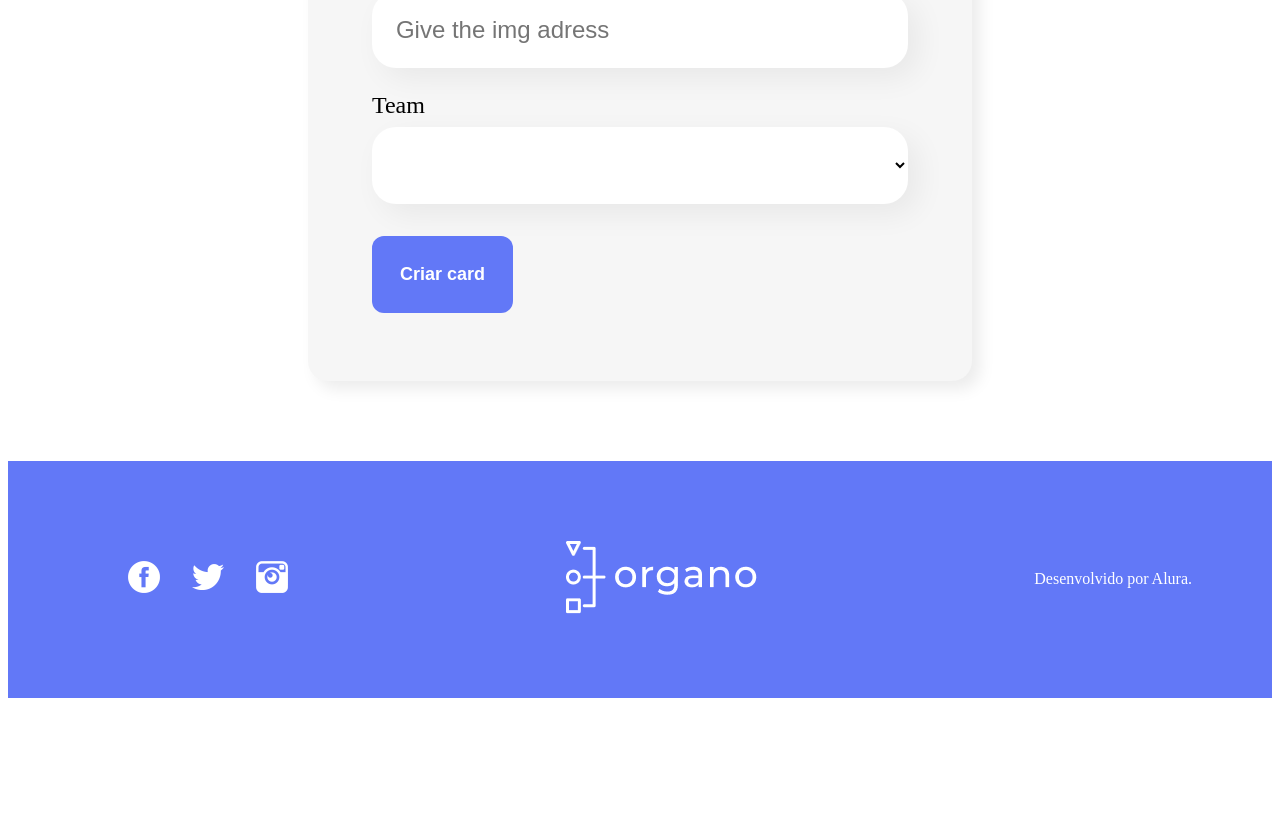
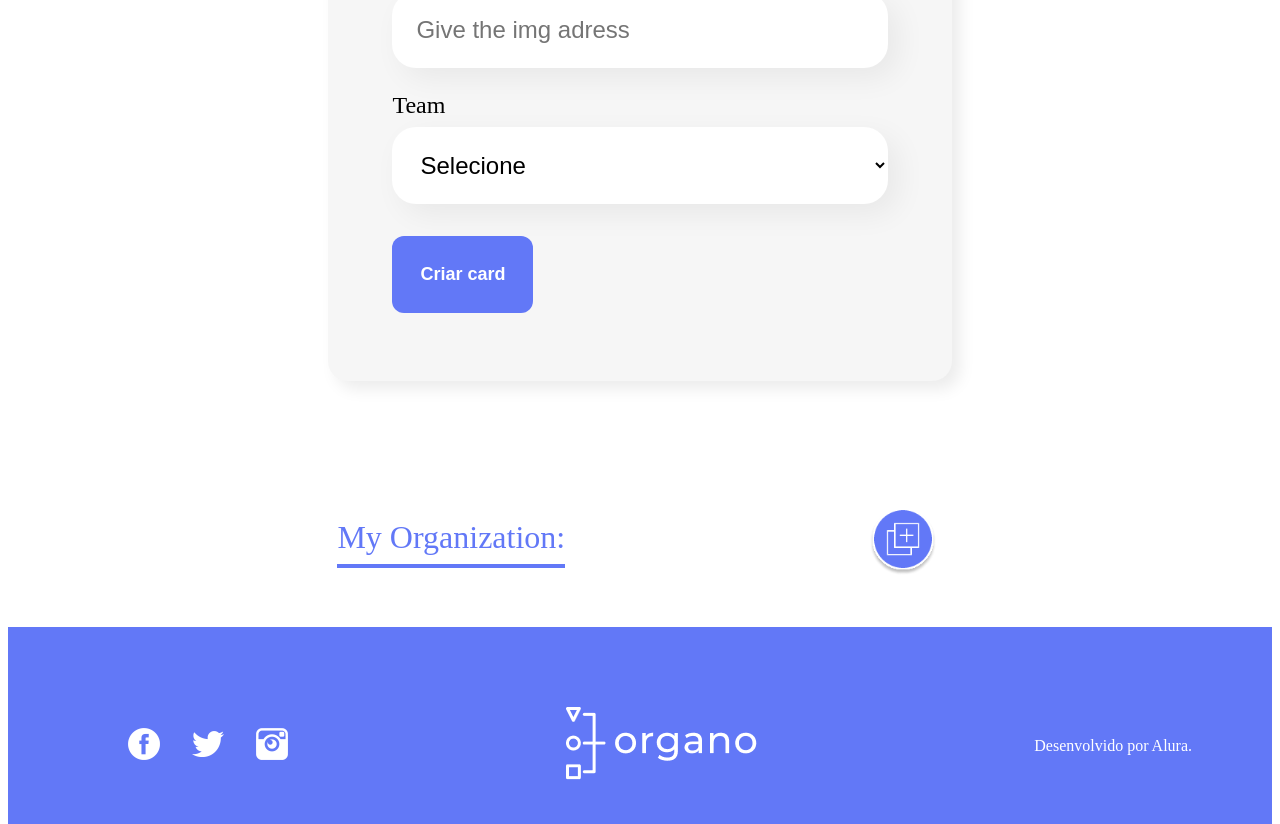
Before and after one commit to brunoidalgo/organograma-alura, a React (Create React App) app: page / in a window 1280 px wide. Shown: the part 1000-1824 px from the top of the page. Before the commit the page ends 1706 px from the top, so only its background shows below. Built offline with nearby package versions, Linux system fonts and the light colour scheme; the HTML template or start-up script is replaced by a standard one.

Commit message:
Add a My Organization

```diff
--- a/src/App.js
+++ b/src/App.js
@@ -3,6 +3,7 @@ import Banner from './components/Banner';
 import { Formulario } from './components/Form';
 import Team from './components/Team';
 import Footer from "./components/Footer";
+import Organization from './components/Organization';
 
 function App() {
 
@@ -45,8 +46,11 @@ function App() {
   ];
 
   const [colaborators, setColaborators] = useState([]);
+  const [form, setForm] = useState(true);
 
   const onRegister = (colaborator) => {
+    // Debugger ferramenta utilizada para debeugar o código no navegador.
+    // debugger
     setColaborators([...colaborators, colaborator]);
   }
 
@@ -55,6 +59,8 @@ function App() {
       <Banner />
       <Formulario teams={teams.map(team => team.name)}
         onRegister={colaborator => onRegister(colaborator)} />
+
+      <Organization />
 
       {teams.map(team =>
         <Team
--- a/src/components/Dropdown/index.js
+++ b/src/components/Dropdown/index.js
@@ -6,7 +6,7 @@ export default function Dropdown(props) {
             <label>{props.label}</label>
             <select onChange={e => props.onModify(e.target.value)} value=
                 {props.value} required={props.obrigatorio}>
-                <option value=""></option>
+                <option value="">Selecione</option>
                 {props.itens.map(item => <option key={item}>{item}</option>)}
             </select>
         </div>
--- a/src/components/Form/Formulario.css
+++ b/src/components/Form/Formulario.css
@@ -13,3 +13,7 @@
     border-radius: 20px;
     box-shadow: 8px 8px 16px rgba(0, 0, 0, 0.08);
 }
+
+form h2 {
+    font-weight: 350;
+}
--- /dev/null
+++ b/src/components/Organization/Organization.css
@@ -0,0 +1,26 @@
+.organization {
+    display: flex;
+    justify-content: space-evenly;
+    text-align: center;
+    align-items: center;
+    padding: 2em;
+    color: #6278F7;
+}
+
+.organization div h2 {
+    font-size: 2em;
+    border-bottom: 4px solid;
+    display: inline-block;
+    padding-bottom: 8px;
+    font-weight: 400;
+}
+
+.img-button {
+    border: none;
+    background-size: cover;
+    cursor: pointer;
+    background-image: url('../../images/newCard.png');
+    width: 80px;
+    height: 80px;
+    background-color: #FFFFFF;
+}
--- /dev/null
+++ b/src/components/Organization/index.js
@@ -0,0 +1,17 @@
+import "./Organization.css";
+
+const Organization = () => {
+
+    return (
+        <div className="organization">
+            <div>
+                <h2>My Organization:</h2>
+            </div>
+            <div>
+                <button type="button" className="img-button" />
+            </div>
+        </div>
+    )
+}
+
+export default Organization;
```
Also changed, not shown: src/images/newCard.png (added).
